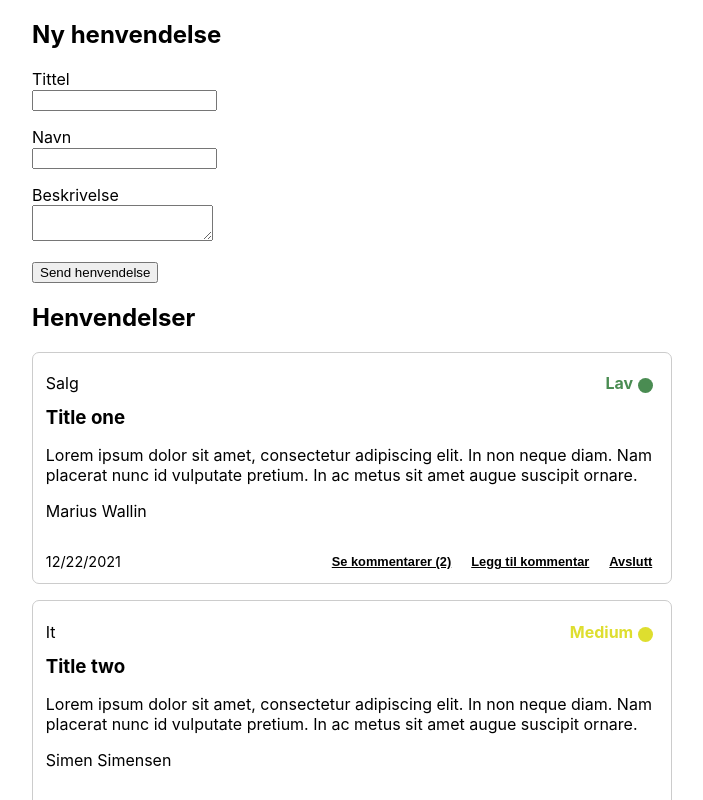
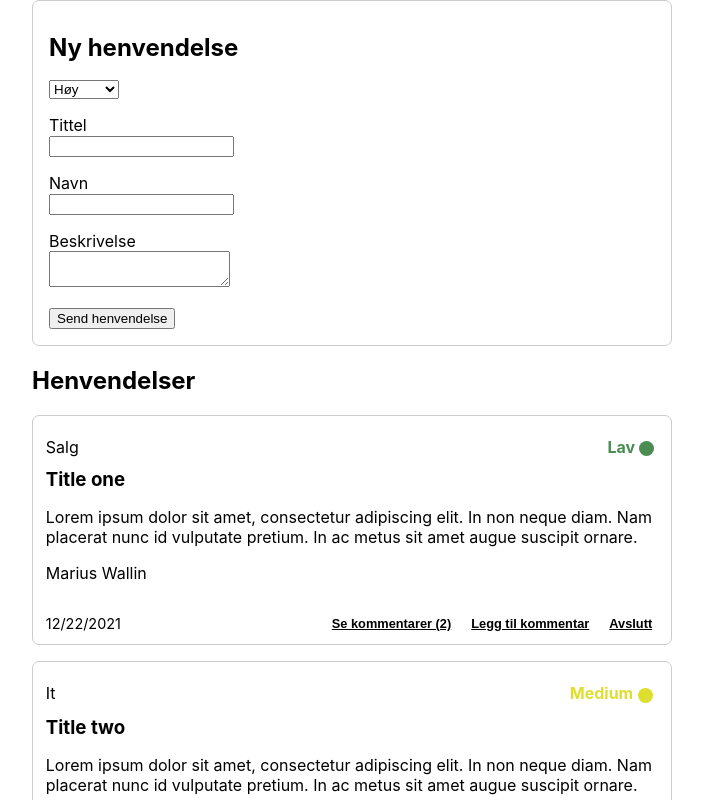
Before and after one commit to toremeek/WebapplikasjonerEksamen2021, a Next.js app in the folder helpdesk/: page / in a window 1280 px wide. Shown: the top 800 px of the page, without its empty margins (288-991 px from the left). Built offline with nearby package versions, Linux system fonts and the light colour scheme.

Commit message:
fjernet styled components pga merkelig error

```diff
--- a/helpdesk/components/SupportForm.js
+++ b/helpdesk/components/SupportForm.js
@@ -5,6 +5,7 @@ const SupportForm = () => {
     title: '',
     creator: '',
     description: '',
+    severity: '',
   })
 
   const handleInputOnChange = ({ currentTarget: { name, value } }) =>
@@ -18,6 +19,13 @@ const SupportForm = () => {
   return (
     <form className="support_form" onSubmit={handleSendSupport}>
       <h2>Ny henvendelse</h2>
+      <div>
+        <select value={form.severity} onChange={handleInputOnChange}>
+          <option value="High">Høy</option>
+          <option value="Medium">Medium</option>
+          <option value="Lav">Lav</option>
+        </select>
+      </div>
       <div>
         <label htmlFor="title">Tittel</label>
         <input
--- a/helpdesk/components/SupportItem.js
+++ b/helpdesk/components/SupportItem.js
@@ -6,43 +6,6 @@ const SupportItem = ({ item }) => {
   const severityMedium = item?.severity === 'medium' ? 'Medium' : null
   const severityLow = item?.severity === 'low' ? 'Lav' : null
 
-  // styled components for de ulike viktighetsgradene //
-  const HighSpan = styled.span`
-    display: flex;
-    font-weight: bold;
-    color: #b52424;
-    div {
-      background-color: #b52424;
-      width: 15px;
-      height: 15px;
-      border-radius: 40px;
-      margin: 5px;
-    }
-  `
-  const MediumSpan = styled.span`
-    display: flex;
-    font-weight: bold;
-    color: #dede2f;
-    div {
-      background-color: #dede2f;
-      width: 15px;
-      height: 15px;
-      border-radius: 40px;
-      margin: 5px;
-    }
-  `
-  const LowSpan = styled.span`
-    display: flex;
-    font-weight: bold;
-    color: #4a8c52;
-    div {
-      background-color: #4a8c52;
-      width: 15px;
-      height: 15px;
-      border-radius: 40px;
-      margin: 5px;
-    }
-  `
   return (
     <li className="issue">
       <div className="meta">
@@ -50,22 +13,22 @@ const SupportItem = ({ item }) => {
           {item?.department.charAt(0).toUpperCase() + item?.department.slice(1)}
         </span>
         {severityHigh ? (
-          <HighSpan>
+          <span className="high">
             {severityHigh}
             <div></div>
-          </HighSpan>
+          </span>
         ) : null}
         {severityMedium ? (
-          <MediumSpan>
+          <span className="medium">
             {severityMedium}
             <div></div>
-          </MediumSpan>
+          </span>
         ) : null}
         {severityLow ? (
-          <LowSpan>
+          <span className="low">
             {severityLow}
             <div></div>
-          </LowSpan>
+          </span>
         ) : null}
       </div>
       <h3>
--- a/helpdesk/styles/support.scss
+++ b/helpdesk/styles/support.scss
@@ -4,6 +4,14 @@ main {
 }
 
 .support_form {
+  border: 1px solid #ccc;
+  border-radius: 7px;
+  padding: 1rem;
+  h2{
+    font-size: 1.5rem;
+    padding: 0;
+    margin: 1rem 0;
+  }
   div {
     margin-bottom: 1rem;
   }
@@ -62,3 +70,40 @@ main {
 
   }
 }
+
+.high{
+  display: flex;
+  font-weight: bold;
+  color: #b52424;
+  div {
+    background-color: #b52424;
+    width: 15px;
+    height: 15px;
+    border-radius: 40px;
+    margin: 5px;
+  }
+}
+.medium{
+  display: flex;
+  font-weight: bold;
+  color: #dede2f;
+  div {
+    background-color: #dede2f;
+    width: 15px;
+    height: 15px;
+    border-radius: 40px;
+    margin: 5px;
+  }
+}
+.low{
+  display: flex;
+  font-weight: bold;
+  color: #4a8c52;
+  div {
+    background-color: #4a8c52;
+    width: 15px;
+    height: 15px;
+    border-radius: 40px;
+    margin: 4px;
+  }
+}
```
